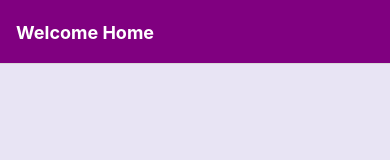
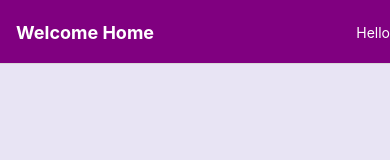
Before and after one commit to hafiscp/ReactNative, a React Native app: screen / in a window 390 px wide. Shown: the top 160 px of the page. Built offline with nearby package versions, Linux system fonts and the light colour scheme.

Commit message:
headerRight : Pressable

```diff
--- a/App.js
+++ b/App.js
@@ -3,6 +3,7 @@ import { createNativeStackNavigator } from "@react-navigation/native-stack";
 import Home from "./screens/Home";
 import About from "./screens/About";
 import MoreAbout from "./screens/MoreAbout";
+import { Pressable, Text } from "react-native";
 
 const Stack = createNativeStackNavigator();
 
@@ -20,6 +21,11 @@ export default function App() {
           contentStyle: {
             backgroundColor: "#e8e4f4",
           },
+          headerRight: () => (
+            <Pressable onPress={() => alert("Pressed")}>
+              <Text style={{ color: "white" }}>Hello</Text>
+            </Pressable>
+          ),
         }}
       >
         <Stack.Screen
```
